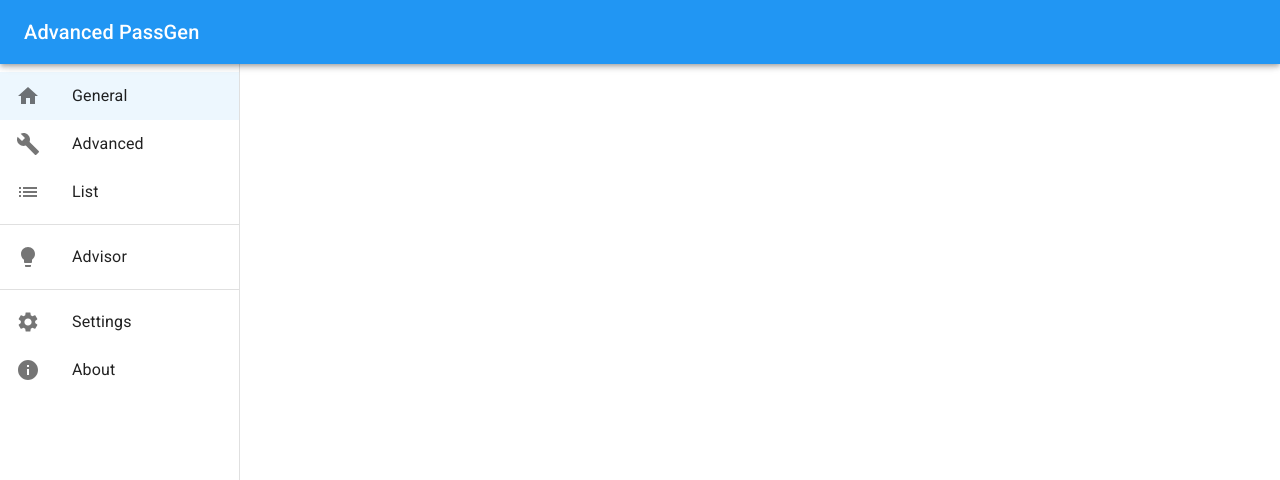
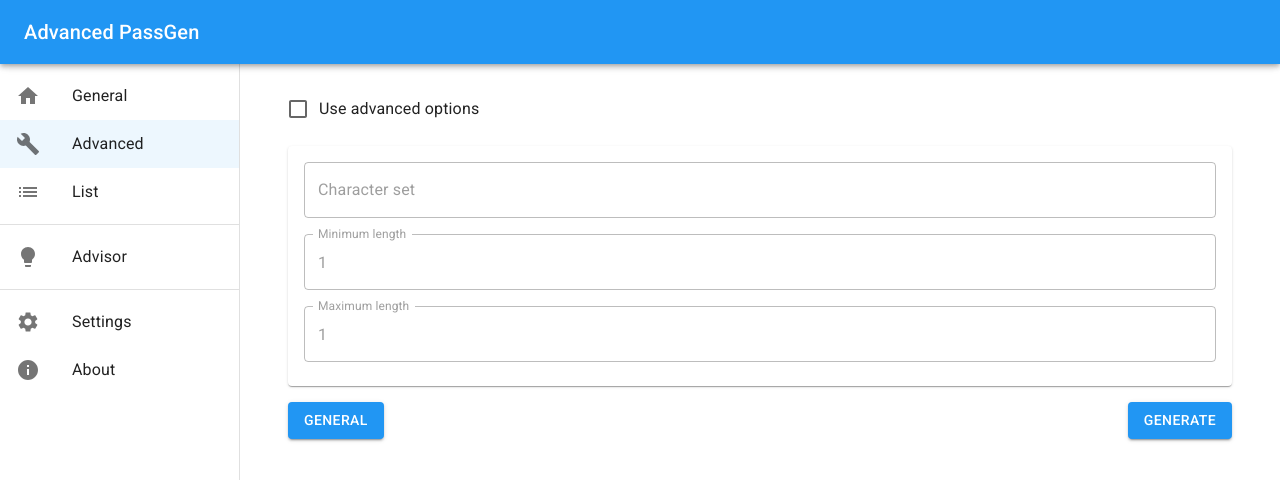
Before and after one commit to CodeDead/Advanced-PassGen, a React (Create React App) app: page /advanced in a window 1280 px wide. Shown: the top 480 px of the page. Built offline with nearby package versions, Linux system fonts and the light colour scheme.

Commit message:
Added a route for advanced options, added logic behind some reducer functions

```diff
--- a/src/components/App/index.jsx
+++ b/src/components/App/index.jsx
@@ -9,6 +9,8 @@ import ThemeSelector from '../../utils/ThemeSelector';
 import TopBar from '../TopBar';
 import ClippedDrawer from '../ClippedDrawer';
 import Home from '../../routes/Home';
+import Advanced from '../../routes/Advanced';
+import Generate from '../../routes/Generate';
 
 const App = () => {
   const [state] = useContext(MainContext);
@@ -34,6 +36,8 @@ const App = () => {
             <Toolbar />
             <Routes>
               <Route exact path="/" element={<Home />} />
+              <Route exact path="/advanced" element={<Advanced />} />
+              <Route exact path="/generate" element={<Generate />} />
             </Routes>
           </Box>
         </Box>
--- a/src/components/ClippedDrawer/index.jsx
+++ b/src/components/ClippedDrawer/index.jsx
@@ -15,6 +15,7 @@ import LightbulbIcon from '@mui/icons-material/Lightbulb';
 import InfoIcon from '@mui/icons-material/Info';
 import SettingsIcon from '@mui/icons-material/Settings';
 import { useContext } from 'react';
+import { useNavigate } from 'react-router-dom';
 import { MainContext } from '../../contexts/MainContextProvider';
 
 const drawerWidth = 240;
@@ -23,6 +24,7 @@ const ClippedDrawer = () => {
   const [state] = useContext(MainContext);
   const { languageIndex, pageIndex } = state;
   const language = state.languages[languageIndex];
+  const navigate = useNavigate();
 
   return (
     <Drawer
@@ -39,6 +41,7 @@ const ClippedDrawer = () => {
           <ListItem disablePadding>
             <ListItemButton
               selected={pageIndex === 0}
+              onClick={() => navigate('/')}
             >
               <ListItemIcon>
                 <HomeIcon />
@@ -49,6 +52,7 @@ const ClippedDrawer = () => {
           <ListItem disablePadding>
             <ListItemButton
               selected={pageIndex === 1}
+              onClick={() => navigate('/advanced')}
             >
               <ListItemIcon>
                 <BuildIcon />
@@ -59,6 +63,7 @@ const ClippedDrawer = () => {
           <ListItem disablePadding>
             <ListItemButton
               selected={pageIndex === 2}
+              onClick={() => navigate('/generate')}
             >
               <ListItemIcon>
                 <ListIcon />
--- a/src/contexts/PasswordContextProvider/index.jsx
+++ b/src/contexts/PasswordContextProvider/index.jsx
@@ -2,6 +2,7 @@ import React, { createContext, useReducer } from 'react';
 import PasswordReducer from '../../reducers/PasswordReducer';
 
 const initState = {
+  length: 1,
   min: 1,
   max: 1,
   amount: 1,
@@ -11,6 +12,8 @@ const initState = {
   specialCharacters: false,
   numbers: false,
   brackets: false,
+  characterSet: '',
+  useAdvanced: false,
 };
 
 export const PasswordContext = createContext(initState);
--- a/src/languages/en_us.json
+++ b/src/languages/en_us.json
@@ -13,5 +13,10 @@
   "specialCharacters": "Special characters",
   "numbers": "Numbers",
   "spaces": "Spaces",
-  "brackets": "Brackets"
+  "brackets": "Brackets",
+  "minimumLength": "Minimum length",
+  "maximumLength": "Maximum length",
+  "characterSet": "Character set",
+  "generate": "Generate",
+  "useAdvancedOptions": "Use advanced options"
 }
--- a/src/languages/fr_fr.json
+++ b/src/languages/fr_fr.json
@@ -13,5 +13,10 @@
   "specialCharacters": "Caractères spéciaux",
   "numbers": "Nombres",
   "spaces": "Espaces",
-  "brackets": "Parenthèses"
+  "brackets": "Parenthèses",
+  "minimumLength": "Longueur minimale",
+  "maximumLength": "Longueur maximale",
+  "characterSet": "Ensemble de caractères",
+  "generate": "Générer",
+  "useAdvancedOptions": "Utiliser les options avancées"
 }
--- a/src/languages/nl_nl.json
+++ b/src/languages/nl_nl.json
@@ -13,5 +13,10 @@
   "specialCharacters": "Speciale tekens",
   "numbers": "Cijfers",
   "spaces": "Spaties",
-  "brackets": "Haakjes"
+  "brackets": "Haakjes",
+  "minimumLength": "Minimale lengte",
+  "maximumLength": "Maximale lengte",
+  "characterSet": "Karakter set",
+  "generate": "Genereer",
+  "useAdvancedOptions": "Gebruik geavanceerde opties"
 }
--- a/src/reducers/PasswordReducer/Actions/actionTypes.js
+++ b/src/reducers/PasswordReducer/Actions/actionTypes.js
@@ -6,3 +6,7 @@ export const SET_SPACES = 'SET_SPACES';
 export const SET_NUMBERS = 'SET_NUMBERS';
 export const SET_SPECIAL_CHARACTERS = 'SET_SPECIAL_CHARACTERS';
 export const SET_BRACKETS = 'SET_BRACKETS';
+export const SET_CHARACTER_SET = 'SET_CHARACTER_SET';
+export const SET_USE_ADVANCED = 'SET_USE_ADVANCED';
+export const SET_PASSWORD_LENGTH_MIN = 'SET_PASSWORD_LENGTH_MIN';
+export const SET_PASSWORD_LENGTH_MAX = 'SET_PASSWORD_LENGTH_MAX';
--- a/src/reducers/PasswordReducer/Actions/index.js
+++ b/src/reducers/PasswordReducer/Actions/index.js
@@ -1,17 +1,31 @@
 import {
   SET_BRACKETS,
   SET_CAPITAL_LETTERS,
+  SET_CHARACTER_SET,
   SET_NUMBERS,
   SET_PASSWORD_AMOUNT,
   SET_PASSWORD_LENGTH,
+  SET_PASSWORD_LENGTH_MAX,
+  SET_PASSWORD_LENGTH_MIN,
   SET_SMALL_LETTERS,
   SET_SPACES,
   SET_SPECIAL_CHARACTERS,
+  SET_USE_ADVANCED,
 } from './actionTypes';
 
-export const setPasswordLength = (min, max) => ({
+export const setPasswordLength = (length) => ({
   type: SET_PASSWORD_LENGTH,
-  payload: { min, max },
+  payload: length,
+});
+
+export const setPasswordLengthMin = (min) => ({
+  type: SET_PASSWORD_LENGTH_MIN,
+  payload: min,
+});
+
+export const setPasswordLengthMax = (max) => ({
+  type: SET_PASSWORD_LENGTH_MAX,
+  payload: max,
 });
 
 export const setPasswordAmount = (amount) => ({
@@ -48,3 +62,13 @@ export const setBrackets = (value) => ({
   type: SET_BRACKETS,
   payload: value,
 });
+
+export const setCharacterSet = (value) => ({
+  type: SET_CHARACTER_SET,
+  payload: value,
+});
+
+export const setUseAdvanced = (value) => ({
+  type: SET_USE_ADVANCED,
+  payload: value,
+});
--- /dev/null
+++ b/src/routes/Advanced/index.jsx
@@ -0,0 +1,110 @@
+import React, { useContext, useEffect } from 'react';
+import Card from '@mui/material/Card';
+import CardContent from '@mui/material/CardContent';
+import Container from '@mui/material/Container';
+import Grid from '@mui/material/Grid';
+import TextField from '@mui/material/TextField';
+import Button from '@mui/material/Button';
+import { useNavigate } from 'react-router-dom';
+import FormControlLabel from '@mui/material/FormControlLabel';
+import Checkbox from '@mui/material/Checkbox';
+import FormGroup from '@mui/material/FormGroup';
+import { setPageIndex } from '../../reducers/MainReducer/Actions';
+import { MainContext } from '../../contexts/MainContextProvider';
+import { PasswordContext } from '../../contexts/PasswordContextProvider';
+import {
+  setCharacterSet,
+  setPasswordLengthMin,
+  setPasswordLengthMax,
+  setUseAdvanced,
+} from '../../reducers/PasswordReducer/Actions';
+
+const Advanced = () => {
+  const [state1, d1] = useContext(MainContext);
+  const [state2, d2] = useContext(PasswordContext);
+
+  const { languageIndex } = state1;
+  const {
+    min, max, characterSet, useAdvanced,
+  } = state2;
+
+  const language = state1.languages[languageIndex];
+  const navigate = useNavigate();
+
+  useEffect(() => {
+    d1(setPageIndex(1));
+  }, []);
+
+  return (
+    <Container>
+      <FormGroup>
+        <FormControlLabel
+          control={(
+            <Checkbox
+              checked={useAdvanced}
+              onChange={(e) => d2(setUseAdvanced(e.target.checked))}
+            />
+          )}
+          label={language.useAdvancedOptions}
+        />
+      </FormGroup>
+      <Card
+        sx={{ mt: 2 }}
+      >
+        <CardContent>
+          <Grid container spacing={2}>
+            <Grid item xs={12} md={12} lg={12}>
+              <TextField
+                label={language.characterSet}
+                disabled={!useAdvanced}
+                value={characterSet}
+                fullWidth
+                onChange={(e) => d2(setCharacterSet(e.target.value))}
+              />
+            </Grid>
+            <Grid item xs={12} md={12} lg={12}>
+              <TextField
+                label={language.minimumLength}
+                disabled={!useAdvanced}
+                type="number"
+                value={min}
+                fullWidth
+                onChange={(e) => d2(setPasswordLengthMin(e.target.value))}
+              />
+            </Grid>
+            <Grid item xs={12} md={12} lg={12}>
+              <TextField
+                label={language.maximumLength}
+                disabled={!useAdvanced}
+                type="number"
+                value={max}
+                fullWidth
+                onChange={(e) => d2(setPasswordLengthMax(e.target.value))}
+              />
+            </Grid>
+          </Grid>
+        </CardContent>
+      </Card>
+      <Button
+        variant="contained"
+        color="primary"
+        style={{ float: 'left' }}
+        sx={{ mt: 2 }}
+        onClick={() => navigate('/')}
+      >
+        {language.general}
+      </Button>
+      <Button
+        variant="contained"
+        color="primary"
+        style={{ float: 'right' }}
+        sx={{ mt: 2 }}
+        onClick={() => navigate('/generate')}
+      >
+        {language.generate}
+      </Button>
+    </Container>
+  );
+};
+
+export default Advanced;
--- /dev/null
+++ b/src/routes/Generate/index.jsx
@@ -0,0 +1,22 @@
+import React, { useContext, useEffect } from 'react';
+import { MainContext } from '../../contexts/MainContextProvider';
+import { PasswordContext } from '../../contexts/PasswordContextProvider';
+import { setPageIndex } from '../../reducers/MainReducer/Actions';
+
+const Generate = () => {
+  const [state1, d1] = useContext(MainContext);
+  const [state2, d2] = useContext(PasswordContext);
+
+  const { languageIndex } = state1;
+  const language = state1.languages[languageIndex];
+
+  useEffect(() => {
+    d1(setPageIndex(2));
+  }, []);
+
+  return (
+    <>{language.generate}</>
+  );
+};
+
+export default Generate;
--- a/src/routes/Home/index.jsx
+++ b/src/routes/Home/index.jsx
@@ -1,16 +1,26 @@
 import React, { useContext, useEffect } from 'react';
-import {
-  Card, CardContent, Checkbox, Container, FormControlLabel, FormGroup, Grid, TextField,
-} from '@mui/material';
+import Button from '@mui/material/Button';
+import Card from '@mui/material/Card';
+import CardContent from '@mui/material/CardContent';
+import Checkbox from '@mui/material/Checkbox';
+import Container from '@mui/material/Container';
+import FormControlLabel from '@mui/material/FormControlLabel';
+import FormGroup from '@mui/material/FormGroup';
+import Grid from '@mui/material/Grid';
+import TextField from '@mui/material/TextField';
+import { useNavigate } from 'react-router-dom';
 import { MainContext } from '../../contexts/MainContextProvider';
 import { setPageIndex } from '../../reducers/MainReducer/Actions';
 import { PasswordContext } from '../../contexts/PasswordContextProvider';
 import {
   setBrackets,
-  setCapitalLetters, setNumbers,
+  setCapitalLetters,
+  setNumbers,
   setPasswordAmount,
-  setPasswordLength, setSmallLetters,
-  setSpaces, setSpecialCharacters,
+  setPasswordLength,
+  setSmallLetters,
+  setSpaces,
+  setSpecialCharacters,
 } from '../../reducers/PasswordReducer/Actions';
 
 const Home = () => {
@@ -21,8 +31,7 @@ const Home = () => {
   const language = state.languages[languageIndex];
 
   const {
-    min,
-    max,
+    length,
     amount,
     smallLetters,
     capitalLetters,
@@ -31,7 +40,8 @@ const Home = () => {
     numbers,
     brackets,
   } = state2;
-  const length = max - min + 1;
+
+  const navigate = useNavigate();
 
   useEffect(() => {
     d1(setPageIndex(0));
@@ -47,7 +57,7 @@ const Home = () => {
                 type="number"
                 label={language.length}
                 value={length}
-                onChange={(e) => d2(setPasswordLength(1, e.target.value))}
+                onChange={(e) => d2(setPasswordLength(e.target.value))}
                 fullWidth
               />
             </Grid>
@@ -127,6 +137,24 @@ const Home = () => {
           </Grid>
         </CardContent>
       </Card>
+      <Button
+        variant="contained"
+        color="primary"
+        style={{ float: 'right' }}
+        sx={{ mt: 2, ml: 2 }}
+        onClick={() => navigate('/generate')}
+      >
+        {language.generate}
+      </Button>
+      <Button
+        variant="contained"
+        color="primary"
+        style={{ float: 'right' }}
+        sx={{ mt: 2 }}
+        onClick={() => navigate('/advanced')}
+      >
+        {language.advanced}
+      </Button>
     </Container>
   );
 };
```
Also changed, not shown: src/reducers/PasswordReducer/index.js (+29 -3 lines).
